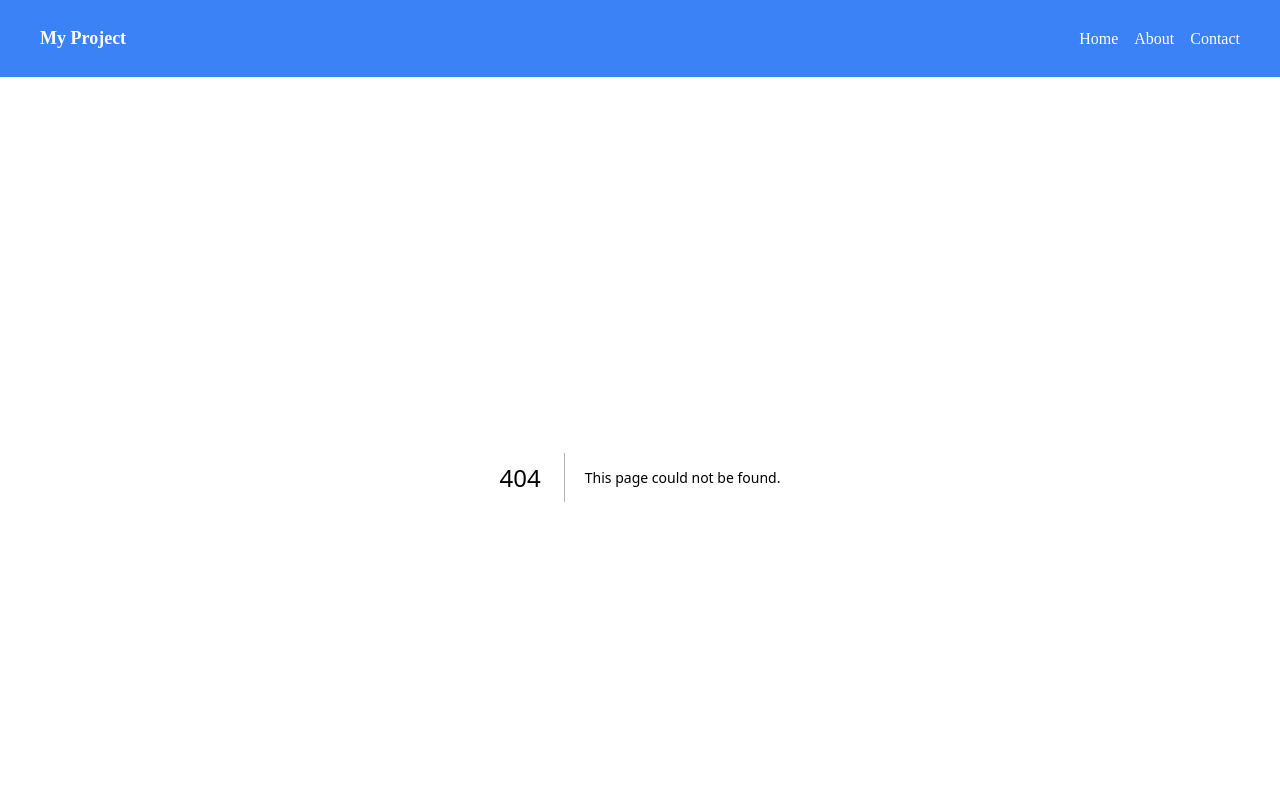
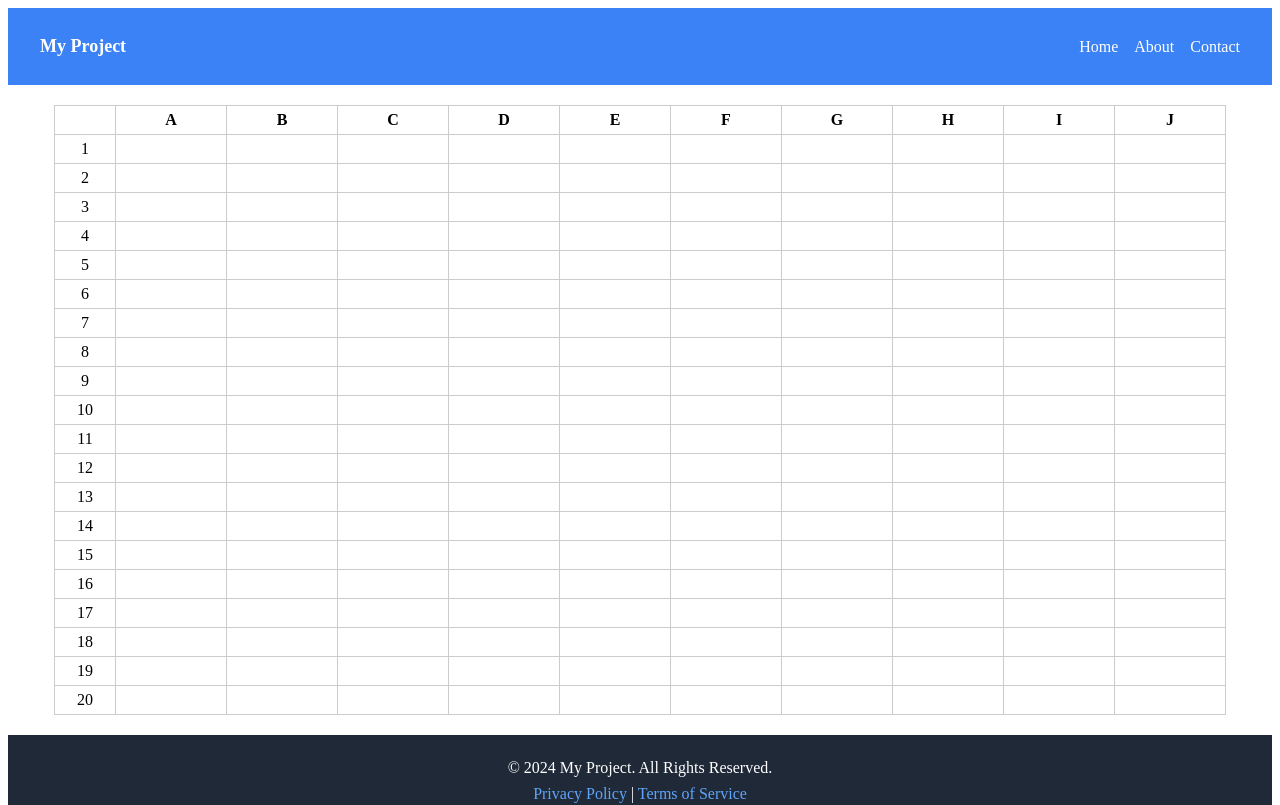
Before and after one commit to study-my-project/MyAirTable, a Next.js app in the folder front/: page /test in a window 1280 px wide. Before the commit this address had no page. Shown: the top 805 px of the page. Built offline with nearby package versions, Linux system fonts and the light colour scheme.

Commit message:
# 시트 만들기
시트의 기본 구조 생성, -> 기능들을 조합해서 쿼리와 연동하도록 해야함

```diff
--- /dev/null
+++ b/front/pages/test/index.tsx
@@ -0,0 +1,12 @@
+
+import Sheet from "../../src/components/sheet"
+
+export default function TestPage() {
+
+    return(
+        <div>
+            <Sheet></Sheet>
+        </div>
+
+    )
+}
--- /dev/null
+++ b/front/src/components/sheet/index.tsx
@@ -0,0 +1,112 @@
+import React, { useState } from "react";
+import * as styles from "./sheet.style";
+
+export default function Sheet() {
+    const [rows, setRows] = useState(20); // 기본 행 개수
+    const [columns, setColumns] = useState(10); // 기본 열 개수
+    const [data, setData] = useState<Record<string, string>>({});
+    const [contextMenu, setContextMenu] = useState(null);
+
+    // 셀 업데이트 핸들러
+    const handleCellChange = (row: number, col: number, value: string) => {
+        setData({ ...data, [`${row}-${col}`]: value });
+    };
+
+    // 열 추가: 왼쪽
+    const addColumnLeft = (colIndex) => {
+        setColumns((prev) => prev + 1);
+        // 선택한 열 기준으로 데이터 이동 (Optional)
+        // 데이터 이동 로직 작성 가능
+        closeContextMenu();
+    };
+
+    // 열 추가: 오른쪽
+    const addColumnRight = (colIndex) => {
+        setColumns((prev) => prev + 1);
+        closeContextMenu();
+    };
+
+    // 열 삭제
+    const removeColumn = (colIndex) => {
+        if (columns > 1) {
+            setColumns((prev) => prev - 1);
+            // 선택한 열의 데이터 삭제
+            const updatedData = { ...data };
+            Object.keys(updatedData).forEach((key) => {
+                const [row, col] = key.split("-");
+                if (parseInt(col) === colIndex) delete updatedData[key];
+            });
+            setData(updatedData);
+        }
+        closeContextMenu();
+    };
+
+    // 열 이름 우클릭 핸들러
+    const handleColumnRightClick = (e, colIndex) => {
+        e.preventDefault(); // 기본 컨텍스트 메뉴 방지
+        setContextMenu({
+            colIndex,
+            x: e.pageX,
+            y: e.pageY,
+        });
+    };
+
+    // 컨텍스트 메뉴 숨기기
+    const closeContextMenu = () => {
+        setContextMenu(null);
+    };
+    return (
+        <styles.excel_container onClick={closeContextMenu}>
+            <styles.excel_table>
+                <thead>
+                    <tr>
+                        <styles.excel_table_th></styles.excel_table_th> {/* 왼쪽 상단 빈 칸 */}
+                        {[...Array(columns)].map((_, colIndex) => (
+                            <styles.excel_table_th
+                                key={colIndex}
+                                onContextMenu={(e) => handleColumnRightClick(e, colIndex)}
+                            >
+                                {String.fromCharCode(65 + colIndex)} {/* 열 이름 A, B, C */}
+                            </styles.excel_table_th>
+                        ))}
+                    </tr>
+                </thead>
+                <tbody>
+                    {[...Array(rows)].map((_, rowIndex: number) => (
+                        <tr key={rowIndex}>
+                            <styles.excel_table_td>{rowIndex + 1}</styles.excel_table_td> {/* 행 번호 */}
+                            {[...Array(columns)].map((_, colIndex: number) => (
+                                <styles.excel_table_td key={colIndex}>
+                                    <styles.excel_table_input
+                                        type="text"
+                                        value={data[`${rowIndex}-${colIndex}`] || ""}
+                                        onChange={(e) =>
+                                            handleCellChange(rowIndex, colIndex, e.target.value)
+                                        }
+                                    />
+                                </styles.excel_table_td>
+                            ))}
+                        </tr>
+                    ))}
+                </tbody>
+            </styles.excel_table>
+
+            {/* 컨텍스트 메뉴 */}
+            {contextMenu && (
+                <styles.context_menu
+                    style={{ top: contextMenu.y, left: contextMenu.x }}
+                >
+                    <li onClick={() => addColumnLeft(contextMenu.colIndex)}>
+                        Add Column Left
+                    </li>
+                    <li onClick={() => addColumnRight(contextMenu.colIndex)}>
+                        Add Column Right
+                    </li>
+                    <li onClick={() => removeColumn(contextMenu.colIndex)}>
+                        Remove Column
+                    </li>
+                </styles.context_menu>
+            )}
+        </styles.excel_container>
+    );
+};
--- /dev/null
+++ b/front/src/components/sheet/sheet.style.ts
@@ -0,0 +1,60 @@
+import styled from '@emotion/styled'
+
+export const excel_container = styled.div`
+    display: flex;
+    flex-direction: column;
+    align-items: center;
+    margin-top: 20px;
+`
+export const excel_table = styled.table`
+    border-collapse: collapse;
+    margin-bottom: 20px;
+`
+export const excel_table_th = styled.th`
+    border: 1px solid #ccc;
+    padding: 5px;
+    text-align: center;
+    min-width: 50px;
+    max-width: 100px;
+`
+export const excel_table_td = styled.td`
+    border: 1px solid #ccc;
+    padding: 5px;
+    text-align: center;
+    min-width: 50px;
+    max-width: 100px;
+`
+
+export const excel_table_input = styled.input`
+    border: none;
+    width: 100%;
+    text-align: center;
+`
+export const controls_button = styled.button`
+    margin: 5px;
+    padding: 10px;
+    cursor: pointer;
+`
+
+export const context_menu = styled.ul`
+  position: absolute;
+  background: white;
+  border: 1px solid #ccc;
+  box-shadow: 0 2px 4px rgba(0, 0, 0, 0.2);
+  list-style: none;
+  padding: 5px 0;
+  margin: 0;
+  z-index: 1000;
+  width: 150px;
+  font-size: 14px;
+`;
+
+export const context_menu_item = styled.li`
+  padding: 8px 12px;
+  cursor: pointer;
+  transition: background 0.2s;
+
+  &:hover {
+    background: #f0f0f0;
+  }
+`;
```
